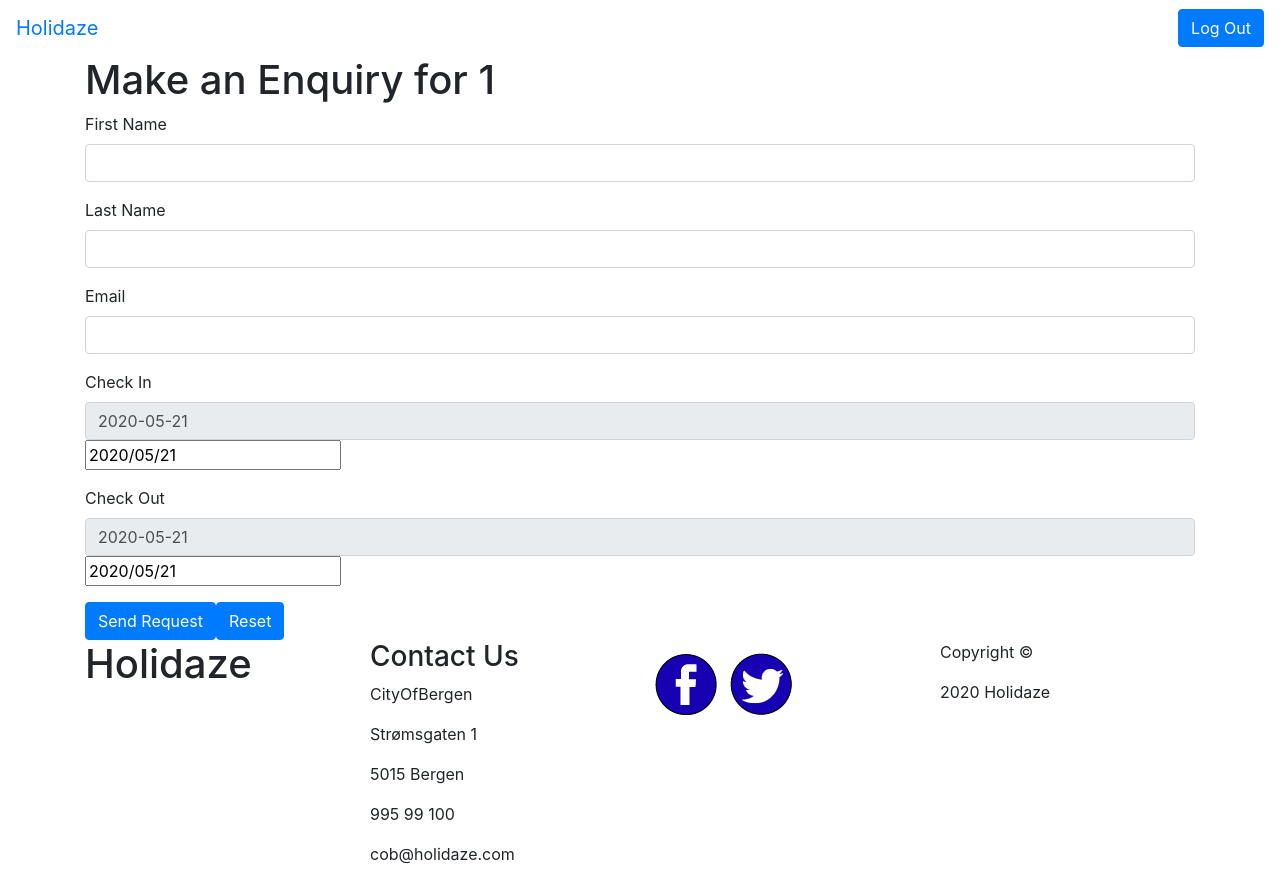
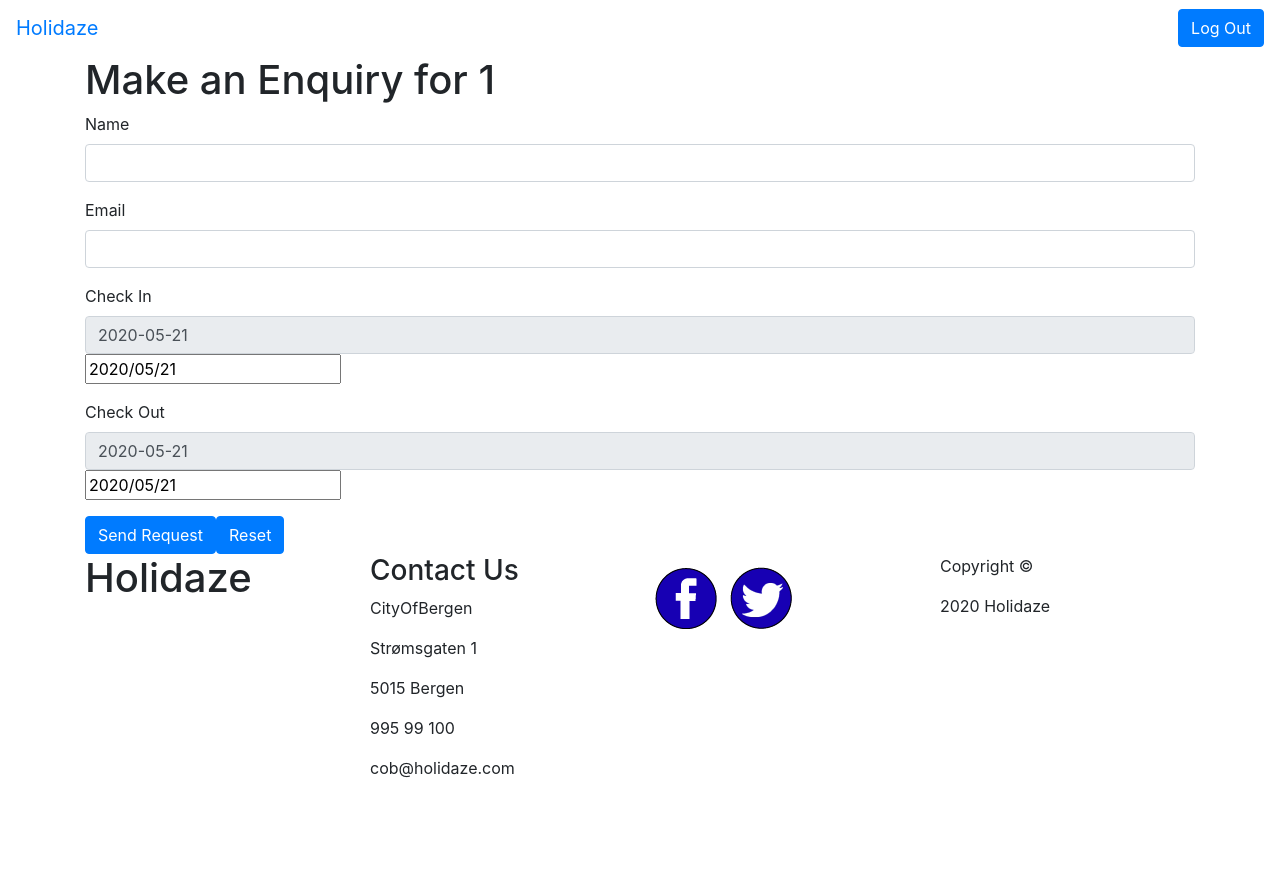
Before and after one commit to ca2roaldsoy/ProjectExam-2, a React (Create React App) app: page /makeEnquiries/1/1 in a window 1280 px wide. After the commit the page ends 800 px from the top, so only its background shows below. Built offline with nearby package versions, Linux system fonts and the light colour scheme.

Commit message:
added POST request

```diff
--- a/src/components/visitorSite/makeEnquiries/EnquiryForm.js
+++ b/src/components/visitorSite/makeEnquiries/EnquiryForm.js
@@ -1,4 +1,4 @@
-import React, { useState, useEffect } from "react";
+import React, { useState } from "react";
 import { useForm } from "react-hook-form";
 import * as yup from "yup";
 import Button from "react-bootstrap/Button";
@@ -6,21 +6,18 @@ import Form from "react-bootstrap/Form";
 import Validated from "../../formValidation/Validated";
 import DatePicker from "react-datepicker";
 import CheckDate from "./CheckDate";
-import { v4 as uuidv4 } from "uuid";
 import { BASE_URL, headers } from "../../../constants/api";
-//import { useParams } from "react-router-dom";
 
 // validate input fields
 const schema = yup.object().shape({
-  firstName: yup.string().required("First Name is required"),
-  lastName: yup.string().required("Last Name is required"),
+  name: yup.string().required("First Name is required"),
   email: yup
     .string()
     .required("Please enter a valid email adress")
     .email("Please enter a valid emai"),
 });
 
-function EnquiryForm({ id, name }) {
+function EnquiryForm({ id }) {
   const [validated, setValidated] = useState(false);
   const [checkIn, setCheckIn] = useState(new Date());
   const [checkOut, setCheckOut] = useState(new Date());
@@ -35,7 +32,8 @@ function EnquiryForm({ id, name }) {
     const url = BASE_URL + "enquiries";
 
     const enquiryData = {
-      name: name,
+      name: data.name,
+      email: data.email,
       establishmentId: id,
       checkIn: data.checkIn,
       checkOut: data.checkOut,
@@ -52,8 +50,6 @@ function EnquiryForm({ id, name }) {
       .then((json) => console.log(json))
       .catch((err) => console.log(err));
 
-    console.log(enquiryData);
-
     setValidated(true);
   }
 
@@ -66,17 +62,9 @@ function EnquiryForm({ id, name }) {
       <Validated validated={validated} message={1} />
       <Form onSubmit={handleSubmit(onSubmit)}>
         <Form.Group>
-          <Form.Label>First Name</Form.Label>
-          <Form.Control type="text" name="firstName" ref={register} />
-          {errors.firstName && (
-            <Form.Text>{errors.firstName.message}</Form.Text>
-          )}
-        </Form.Group>
-
-        <Form.Group>
-          <Form.Label>Last Name</Form.Label>
-          <Form.Control type="text" name="lastName" ref={register} />
-          {errors.lastName && <Form.Text>{errors.lastName.message}</Form.Text>}
+          <Form.Label>Name</Form.Label>
+          <Form.Control type="text" name="name" ref={register} />
+          {errors.name && <Form.Text>{errors.name.message}</Form.Text>}
         </Form.Group>
 
         <Form.Group>
```
